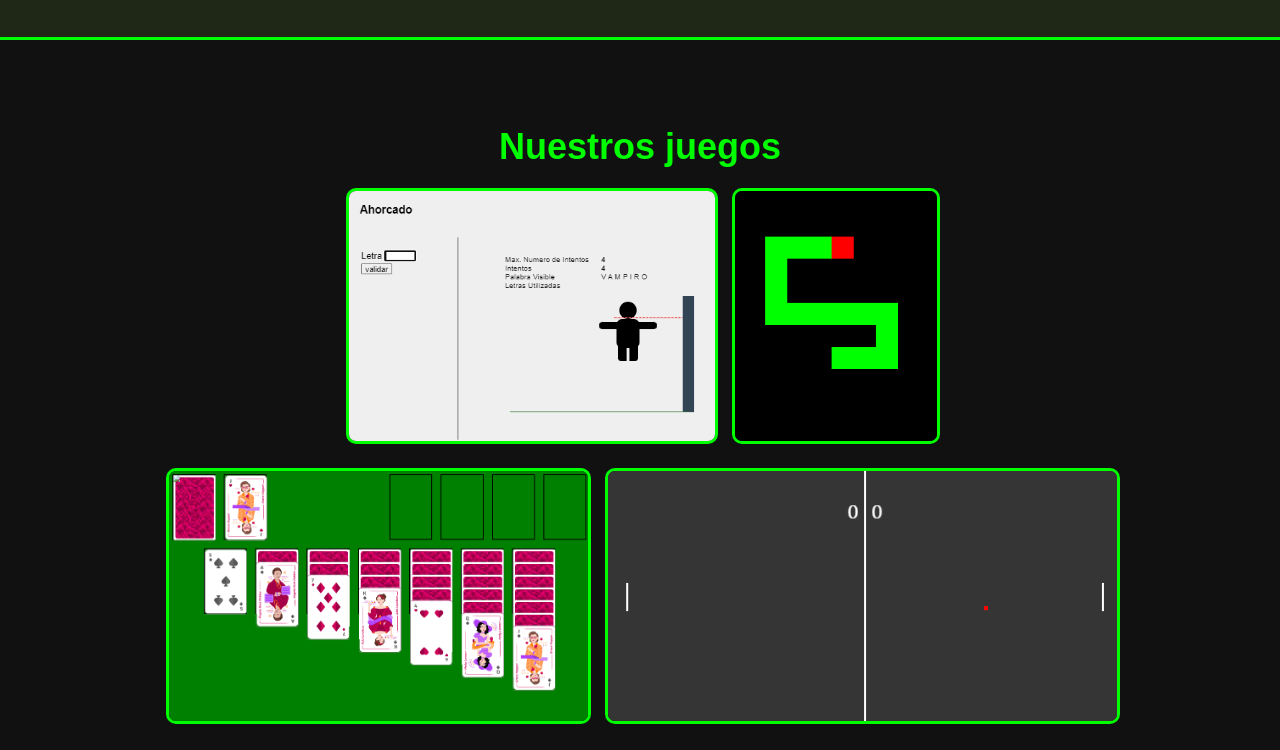
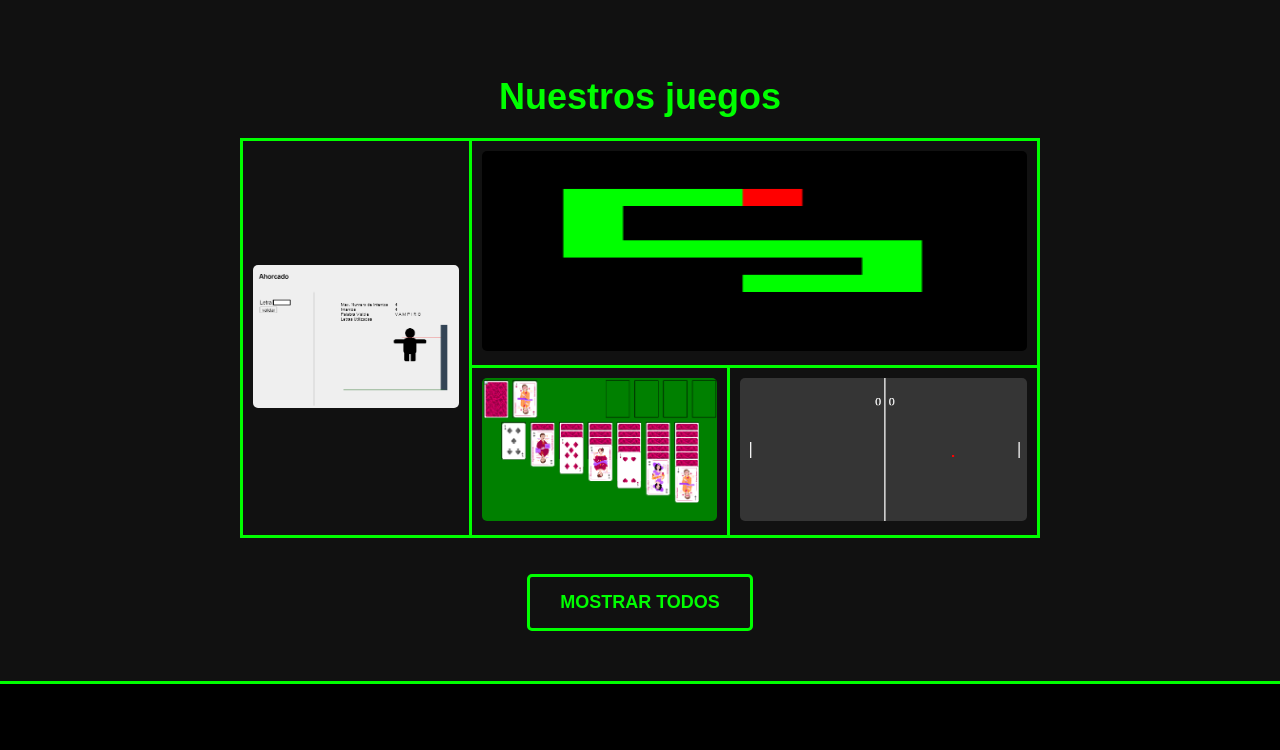
Before and after one commit to Enekoodev/Web-Proyecto-HTML, a plain HTML site: page index.html in a window 1280 px wide. Shown: the part 760-1510 px from the top of the page. Drawn offline with Linux system fonts and the light colour scheme; a web font is replaced by a local one.

Commit message:
Arreglos

```diff
--- a/assets/css/index.css
+++ b/assets/css/index.css
@@ -7,16 +7,21 @@
     background-size: cover;
     background-position: center;
     border-bottom: 3px solid #0f0;
+    flex-wrap: wrap;
+    text-align: center;
 }
 
 .inicio-content {
     max-width: 600px;
+    flex: 1;
+    min-width: 300px;
 }
 
 .inicio h3 {
     color: #0f0;
     font-size: 70px;
     text-transform: uppercase;
+    margin-bottom: 20px;
 }
 
 .info-content {
@@ -42,41 +47,29 @@
     margin-bottom: 20px;
 }
 
-.galeria .imagenes {
-    display: grid;
-    grid-template-columns: repeat(auto-fit, minmax(250px, 1fr));
-    gap: 20px;
-    width: 90%;
-    max-width: 1000px;
+.tabla-juegos {
+    width: 100%;
+    max-width: 800px;
+    margin: 0 auto;
 }
 
-.galeria ul {
-    padding: 0;
-    margin: 0;
-    display: flex;
-    flex-wrap: wrap;
-    justify-content: center;
-    gap: 20px;
-}
-
-.galeria li {
-    list-style: none;
+.tabla-juegos table {
+    width: 100%;
+    border-collapse: collapse;
     border-radius: 10px;
 }
 
-.galeria img {
+.tabla-juegos td {
+    padding: 10px;
+    border: 3px solid #0f0;
+}
+
+.tabla-juegos img {
     width: 100%;
     height: auto;
-    max-height: 250px;
-    object-fit: cover;
-    border: 3px solid #0f0;
-    border-radius: 10px;
+    max-height: 200px;
+    border-radius: 5px;
 }
-
-.galeria img:hover {
-    transform: scale(1.05);
-}
-
 
 .resenas {
     padding: 50px;
--- a/index.html
+++ b/index.html
@@ -48,19 +48,20 @@
 
     <section class="galeria">
         <h3>Nuestros juegos</h3>
-        <div class="imagenes">
-            <ul>
-            <li> <img src="assets/img/ahorcado.png" alt="Ahorcado"> </li>
-            <li><img src="assets/img/snake.png" alt="Snake"></li>
-            <li> <img src="assets/img/solitario.png" alt="Solitario"></li>
-            <li><img src="assets/img/pong.png" alt="Pong"></li>
-           </ul>
+        <div class="tabla-juegos">
+            <table>
+                <tr>
+                    <td rowspan="2"><img src="assets/img/ahorcado.png" alt="Ahorcado" title="Ahorcado"></td>
+                    <td colspan="2"><img src="assets/img/snake.png" alt="Snake" title="Snake" ></td>
+                </tr>
+                <tr>
+                    <td><img src="assets/img/solitario.png" alt="Solitario" title="Solitario"></td>
+                    <td><img src="assets/img/pong.png" alt="Pong" title="Pong"></td>
+                </tr>
+            </table>
         </div>
-
         <br><br>
-
         <a href="juegos.html" class="boton">Mostrar todos</a>
-
     </section>
 
     <section class="resenas">
```
Also changed, not shown: ca/index.html (+11 -9 lines).
